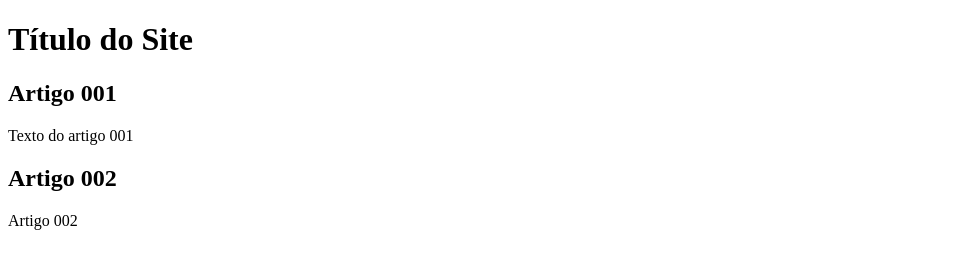
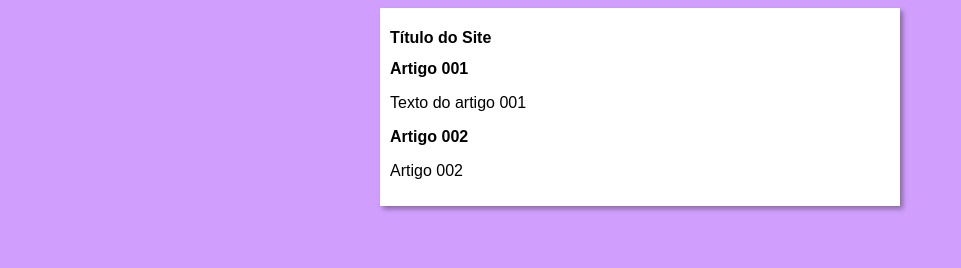
Before and after one commit to eduardohor/projeto-site, a plain HTML site: page index.html in a window 1280 px wide. Shown: the whole page, without its empty margins (0-961 px from the left). Drawn offline with Linux system fonts and the light colour scheme.

Commit message:
iniciei o design

```diff
--- /dev/null
+++ b/estilos/style.css
@@ -0,0 +1,17 @@
+*{
+    font-family: Arial, Helvetica, sans-serif;
+    font-size: 16px;
+
+}
+
+body{
+    background-color: rgb(208, 159, 253);
+}
+
+main{
+    background-color: white;
+    width: 500px;
+    margin: auto;
+    padding: 10px;
+    box-shadow: 3px 3px 5px rgba(0, 0, 0, 0.342);
+}
--- a/index.html
+++ b/index.html
@@ -4,6 +4,7 @@
     <meta charset="UTF-8">
     <meta name="viewport" content="width=device-width, initial-scale=1.0">
     <title>Título do site </title>
+    <link rel="stylesheet" href="estilos/style.css">
 </head>
 <body>
 
```
